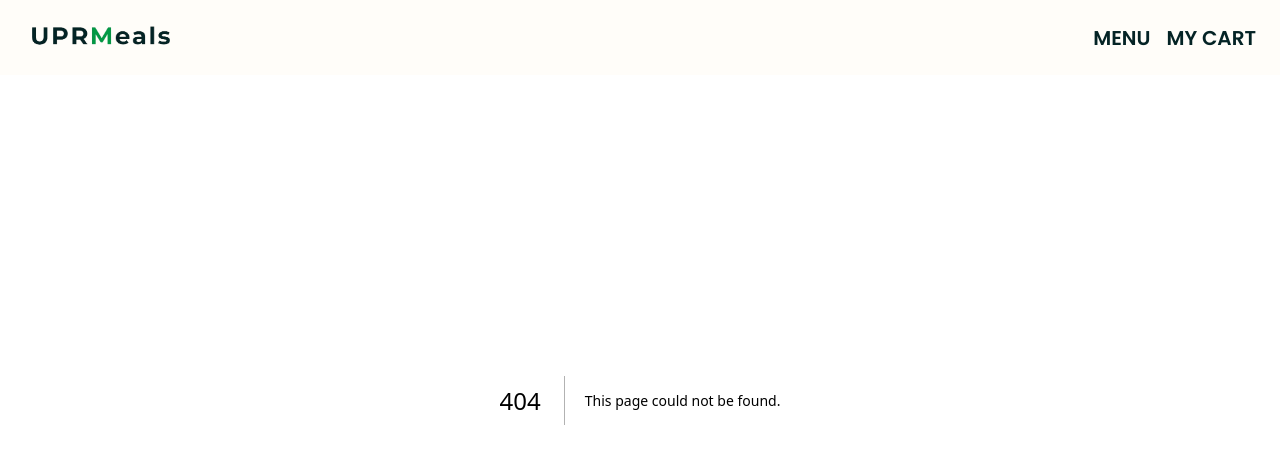
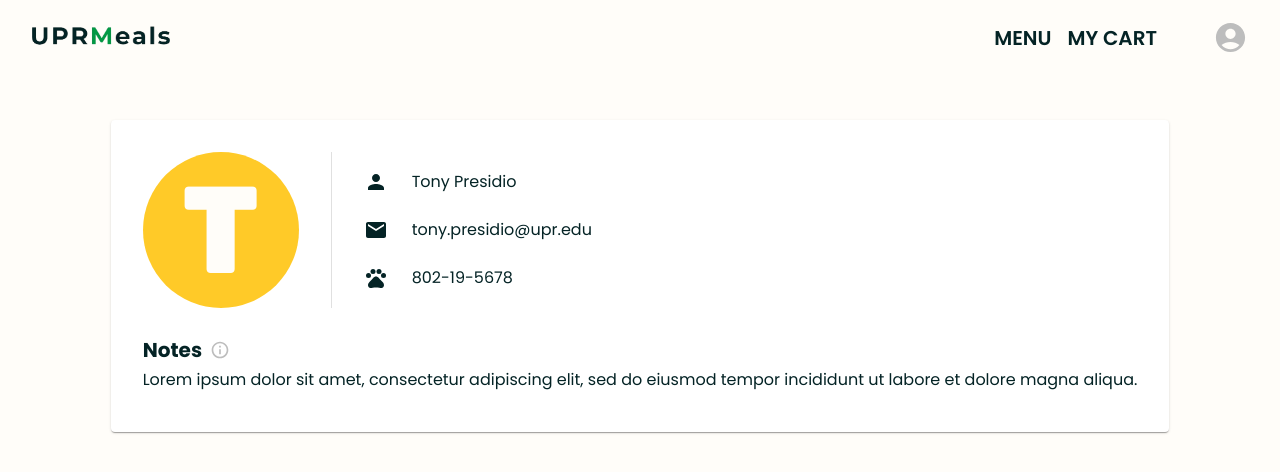
Before and after one commit to UPRMeals/UPRMeals, a Next.js app in the folder frontend/: page /customers/profile in a window 1280 px wide. Before the commit this address had no page. Shown: the top 472 px of the page. Built offline with nearby package versions, Linux system fonts and the light colour scheme.

Commit message:
New profile page

```diff
--- a/frontend/src/pages/customers/components/navbar.tsx
+++ b/frontend/src/pages/customers/components/navbar.tsx
@@ -16,15 +16,23 @@ import Drawer from "@mui/material/Drawer";
 import IconButton from "@mui/material/IconButton";
 import MenuIcon from "@mui/icons-material/Menu";
 import Image from "next/legacy/image";
+import AccountCircleIcon from "@mui/icons-material/AccountCircle";
+import { grey } from "@mui/material/colors";
 
 type NavItemProps = {
   text: string;
   href: Url;
 };
 
-const navItems: NavItemProps[] = [
-  { text: "Menu", href: "/menu" },
+const navBarItems: NavItemProps[] = [
+  { text: "Menu", href: "/customers/menu" },
   { text: "My Cart", href: "/cart" },
+];
+
+const navDrawerItems: NavItemProps[] = [
+  { text: "Menu", href: "/customers/menu" },
+  { text: "My Cart", href: "/cart" },
+  { text: "Profile", href: "/customers/profile" },
 ];
 
 const NavLink = ({
@@ -71,7 +79,7 @@ const Navbar = () => {
       color={"white"}
     >
       <Stack rowGap={2} pt={3}>
-        {navItems.map((item, index) => {
+        {navDrawerItems.map((item, index) => {
           return (
             <Box key={index}>
               <NavLink
@@ -123,8 +131,8 @@ const Navbar = () => {
           </IconButton>
 
           <Box sx={{ display: { xs: "none", sm: "block" } }}>
-            <Stack flexDirection={"row"} columnGap={2}>
-              {navItems.map((item: NavItemProps, index) => (
+            <Stack flexDirection={"row"} columnGap={2} alignItems={"center"}>
+              {navBarItems.map((item: NavItemProps, index) => (
                 <NavLink
                   key={index}
                   title={item.text}
@@ -132,6 +140,21 @@ const Navbar = () => {
                   currentPath={currentPath}
                 />
               ))}
+
+              <IconButton
+                onClick={() =>
+                  router.push(
+                    navDrawerItems.find((item) => item.text === "Profile")
+                      ?.href ?? ""
+                  )
+                }
+                sx={{ ml: 4 }}
+              >
+                <AccountCircleIcon
+                  fontSize={"large"}
+                  sx={{ color: grey[400] }}
+                />
+              </IconButton>
             </Stack>
           </Box>
         </Toolbar>
--- /dev/null
+++ b/frontend/src/pages/customers/profile/index.tsx
@@ -0,0 +1,139 @@
+import {
+  Box,
+  CardContent,
+  Card,
+  Typography,
+  Stack,
+  Divider,
+  Avatar,
+  Tooltip,
+  IconButton,
+} from "@mui/material";
+import {
+  deepPurple,
+  amber,
+  lime,
+  lightGreen,
+  cyan,
+  grey,
+} from "@mui/material/colors";
+import PersonIcon from "@mui/icons-material/Person";
+import EmailIcon from "@mui/icons-material/Email";
+import PetsIcon from "@mui/icons-material/Pets";
+import InfoOutlinedIcon from "@mui/icons-material/InfoOutlined";
+
+const accountIconColors = [
+  deepPurple[200],
+  deepPurple[300],
+  lightGreen[300],
+  lime[400],
+  amber[400],
+  amber[600],
+  cyan[200],
+];
+
+const IconDetailsRow = ({
+  icon,
+  text,
+}: {
+  icon: JSX.Element;
+  text: string;
+}) => {
+  return (
+    <Stack direction="row" spacing={3}>
+      {icon}
+      <Typography>{text}</Typography>
+    </Stack>
+  );
+};
+
+export default function ProfilePage() {
+  const name = "Tony Presidio";
+  const email = "tony.presidio@upr.edu";
+  const studentId = "802195678";
+  const notes =
+    "Lorem ipsum dolor sit amet, consectetur adipiscing elit, sed do eiusmod tempor incididunt ut labore et dolore magna aliqua.";
+
+  function pickIconColor() {
+    const randNumber = Math.floor(Math.random() * accountIconColors.length);
+
+    return accountIconColors[randNumber];
+  }
+
+  function formatStudentId(studentId: string) {
+    const cleanStudentId = studentId.replace(/\D/g, "");
+
+    const formattedStudentId = cleanStudentId.replace(
+      /(\d{3})(\d{2})(\d{4})/,
+      "$1-$2-$3"
+    );
+
+    return formattedStudentId;
+  }
+
+  return (
+    <Box mt={15} pb={10} px={5} justifyContent="center" display="flex">
+      <Card sx={{ minWidth: "70%" }}>
+        <CardContent>
+          <Box
+            display="flex"
+            justifyContent={{ xs: "center", md: "start" }}
+            p={{ md: 2 }}
+          >
+            <Stack>
+              <Stack direction={{ xs: "column", md: "row" }}>
+                <Box alignSelf={{ xs: "center" }}>
+                  <Avatar
+                    sx={{
+                      bgcolor: pickIconColor(),
+                      width: 156,
+                      height: 156,
+                      fontSize: 120,
+                      fontFamily: "Bungee",
+                    }}
+                  >
+                    {name.charAt(0).toUpperCase()}
+                  </Avatar>
+                </Box>
+                <Divider
+                  flexItem
+                  orientation="vertical"
+                  sx={{ display: { xs: "none", md: "block" }, mx: 4 }}
+                />
+                <Stack gap={3} alignSelf="center" mt={{ xs: 3, md: 0 }}>
+                  <IconDetailsRow icon={<PersonIcon />} text={name} />
+                  <IconDetailsRow icon={<EmailIcon />} text={email} />
+                  <IconDetailsRow
+                    icon={<PetsIcon />}
+                    text={formatStudentId(studentId)}
+                  />
+                </Stack>
+              </Stack>
+              <Divider sx={{ display: { xs: "block", md: "none" }, mt: 3 }} />
+              <Stack mt={3}>
+                <Box display="flex" flexDirection="row" alignItems={"center"}>
+                  <Typography variant="h6">
+                    <b>Notes</b>
+                  </Typography>
+                  <Tooltip
+                    title="These notes are added to your account by the cafeteria staff or an admin user."
+                    placement="top"
+                  >
+                    <IconButton>
+                      <InfoOutlinedIcon
+                        fontSize="small"
+                        sx={{ color: grey[400] }}
+                      />
+                    </IconButton>
+                  </Tooltip>
+                </Box>
+
+                <Typography> {notes}</Typography>
+              </Stack>
+            </Stack>
+          </Box>
+        </CardContent>
+      </Card>
+    </Box>
+  );
+}
```
Also changed, not shown: frontend/src/pages/customers/menu/index.tsx (+30 -7 lines).
